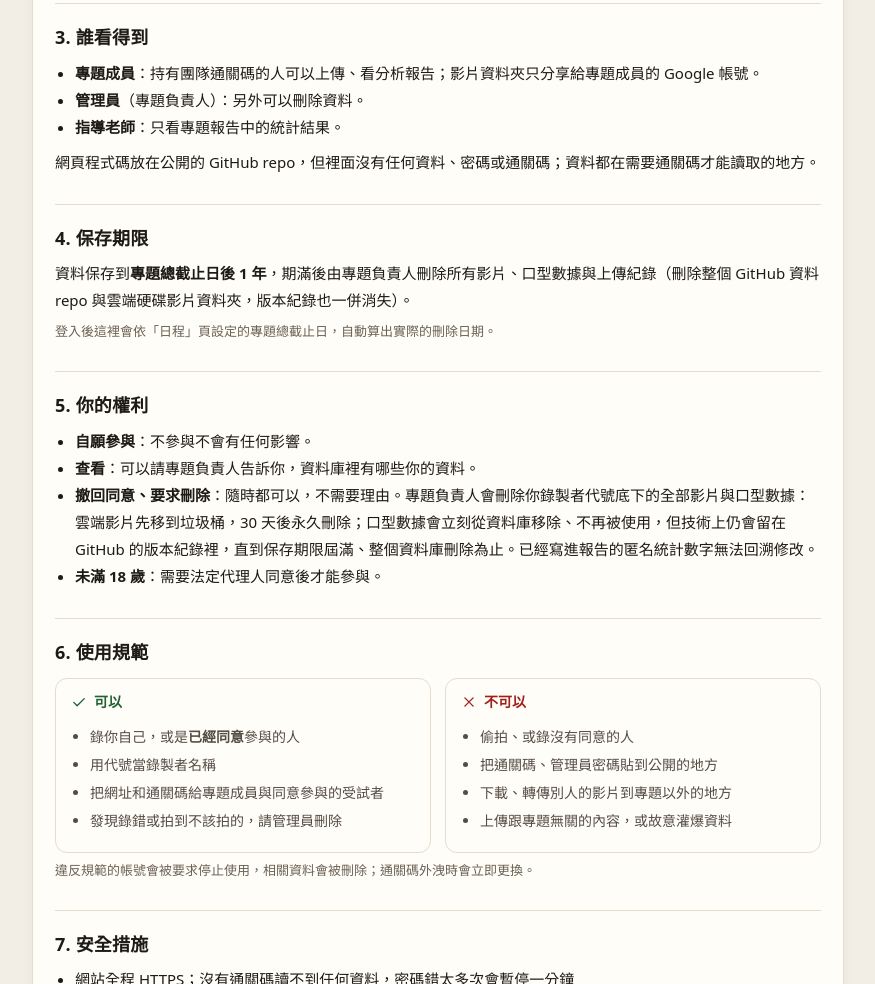
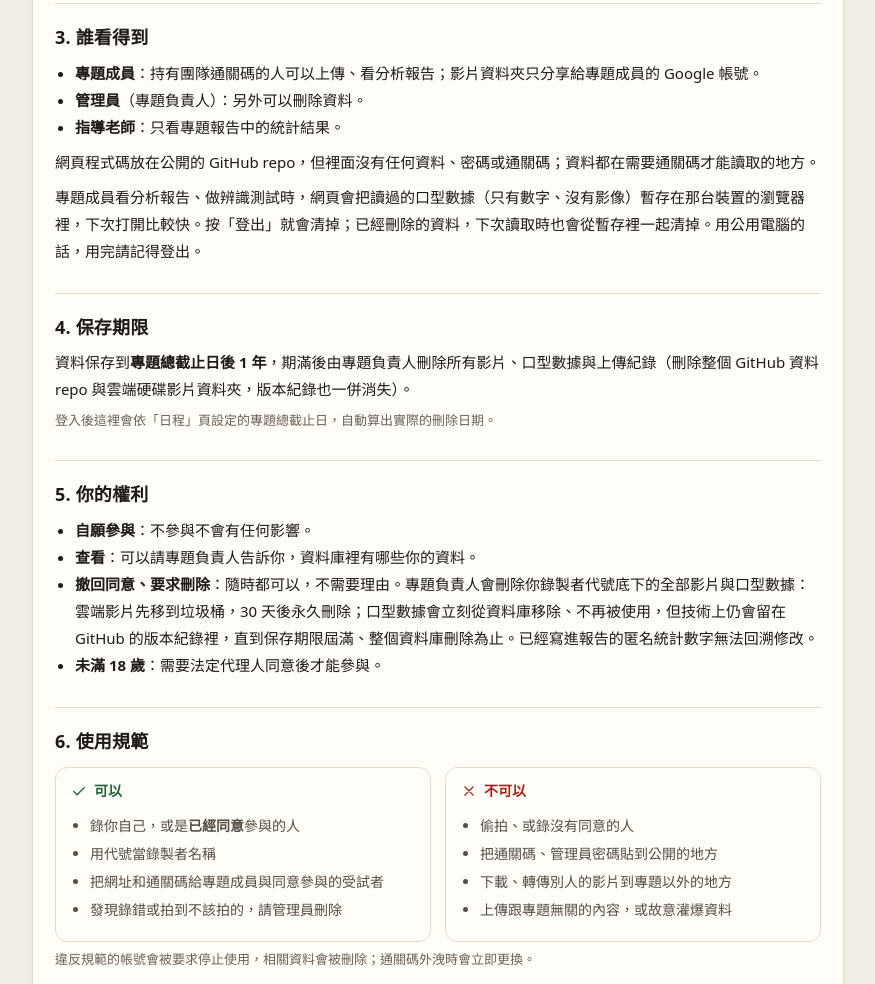
Before and after one commit to Sakurasnow-0w0/lipread-ssi, a plain HTML site: page privacy.html in a window 1280 px wide. Shown: the part 1267-2251 px from the top of the page, without its empty margins (202-1077 px from the left). Drawn offline with Linux system fonts and the light colour scheme.

Commit message:
隱私權頁補充：口型數據會暫存在裝置上，登出時清除
Co-Authored-By: Claude Opus 5.5 <noreply@anthropic.com>

```diff
--- a/privacy.html
+++ b/privacy.html
@@ -69,6 +69,7 @@
         <li><strong>指導老師</strong>：只看專題報告中的統計結果。</li>
       </ul>
       <p>網頁程式碼放在公開的 GitHub repo，但裡面沒有任何資料、密碼或通關碼；資料都在需要通關碼才能讀取的地方。</p>
+      <p>專題成員看分析報告、做辨識測試時，網頁會把讀過的口型數據（只有數字、沒有影像）暫存在那台裝置的瀏覽器裡，下次打開比較快。按「登出」就會清掉；已經刪除的資料，下次讀取時也會從暫存裡一起清掉。用公用電腦的話，用完請記得登出。</p>
     </section>
 
     <section id="retention">
```
